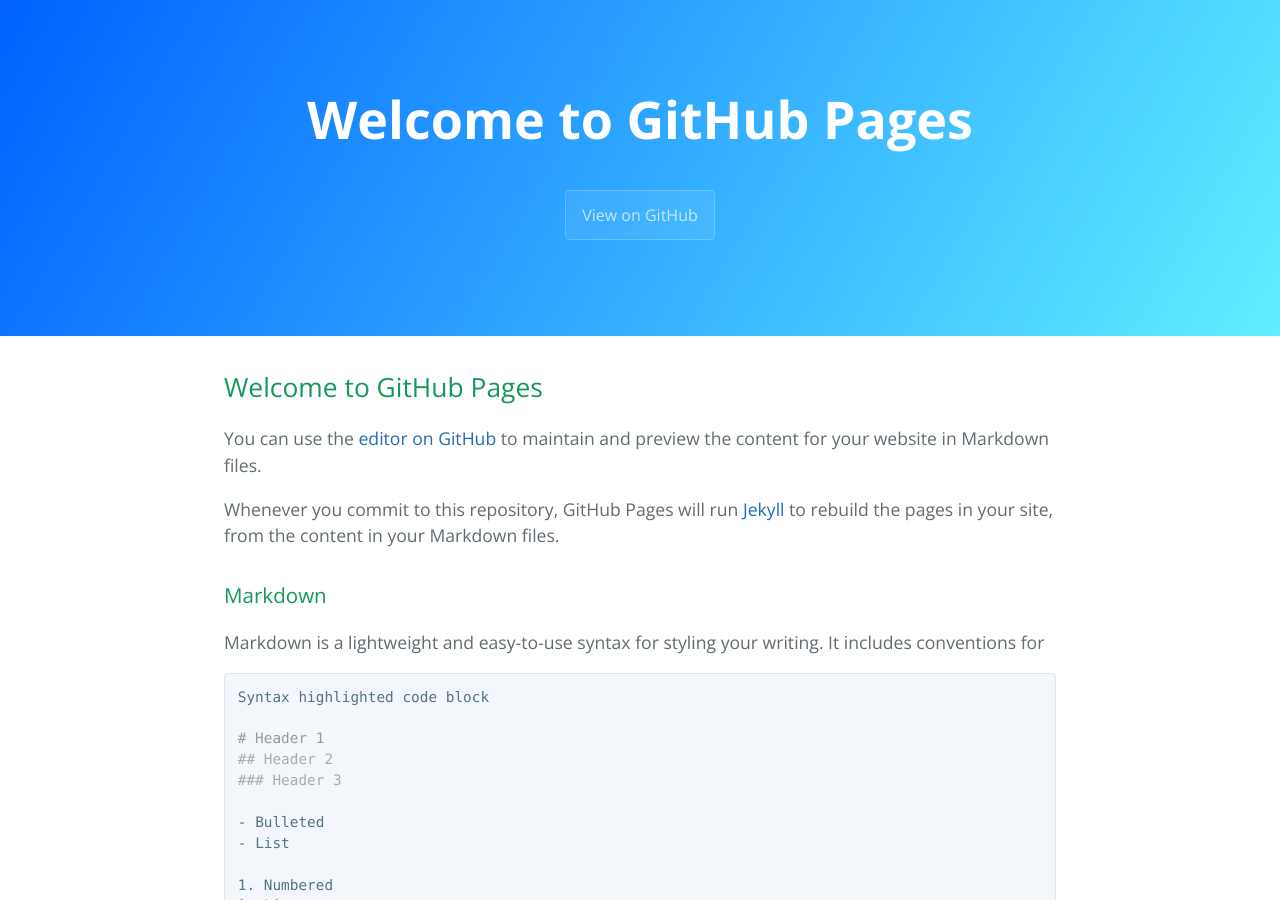
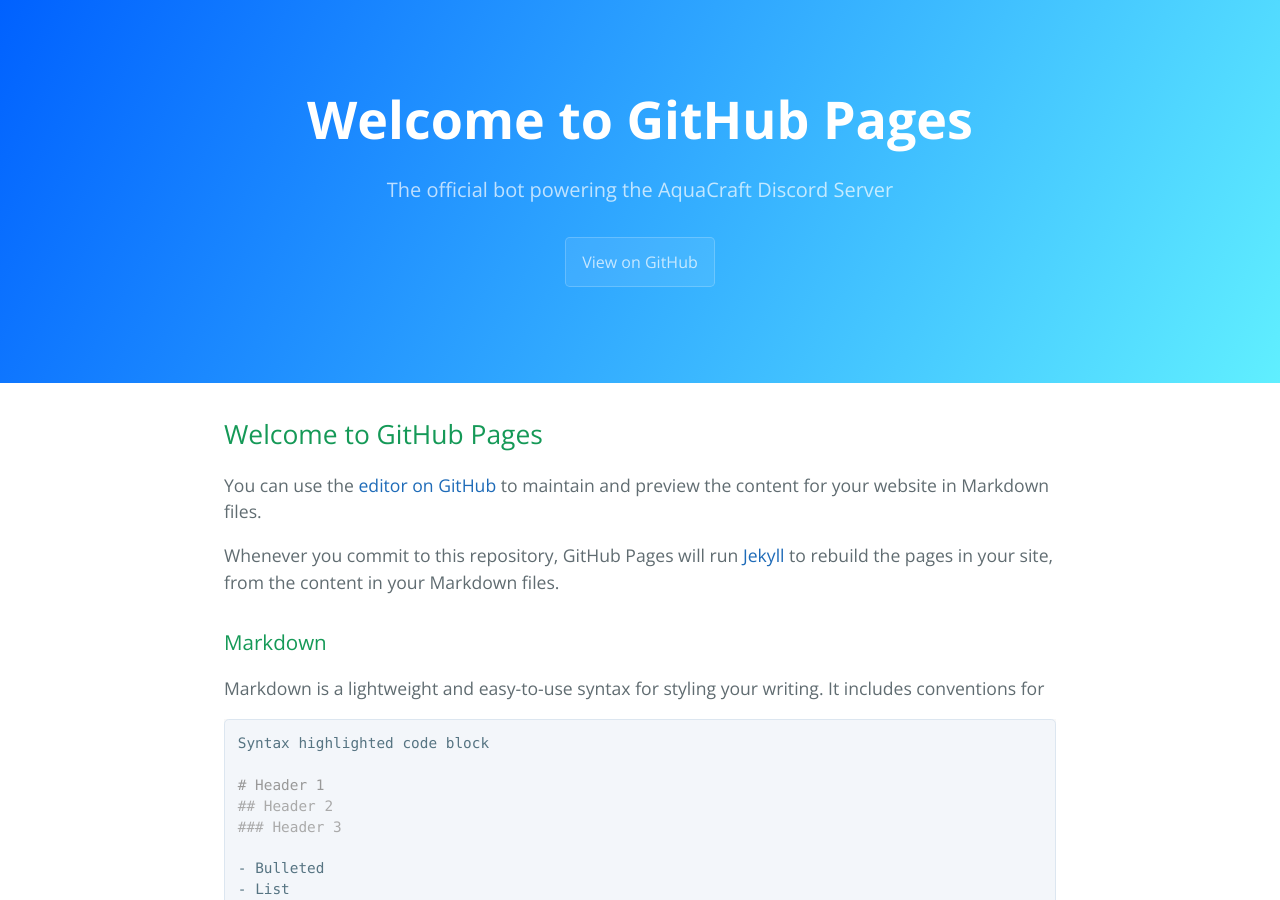
Before and after one commit to JackGoBrr/AquaCraftBotDocs, a Jekyll site: the page built from index.md, in a window 1280 px wide and 900 px high. Built offline with Jekyll 4.4.1, drawn with Linux system fonts in a browser that asks for light colours; our own code applies the rules of GitHub Pages for plain Markdown files; the repository's description, which GitHub fills in, is left out.

Commit message:
Update _config.yml

```diff
--- a/_config.yml
+++ b/_config.yml
@@ -1 +1,3 @@
 theme: jekyll-theme-cayman
+title: Aqua v2
+description: The official bot powering the AquaCraft Discord Server
```
